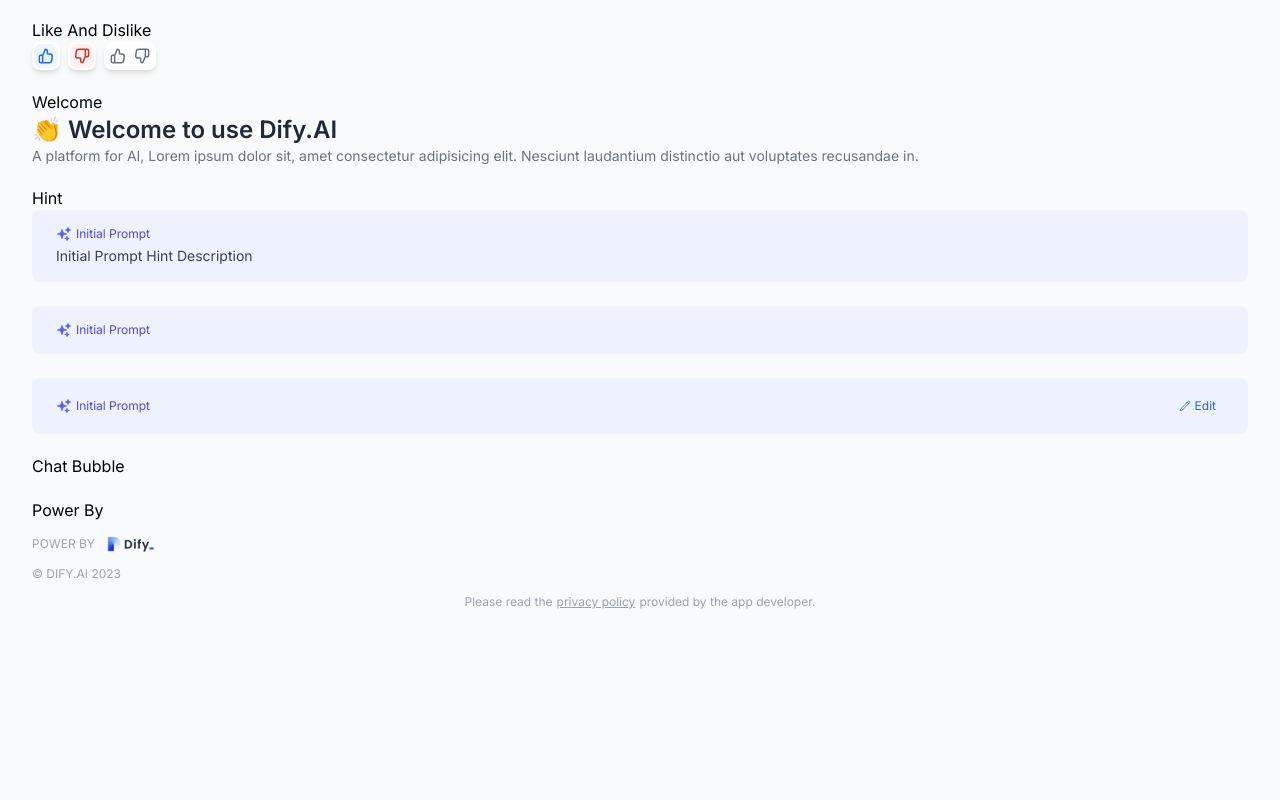
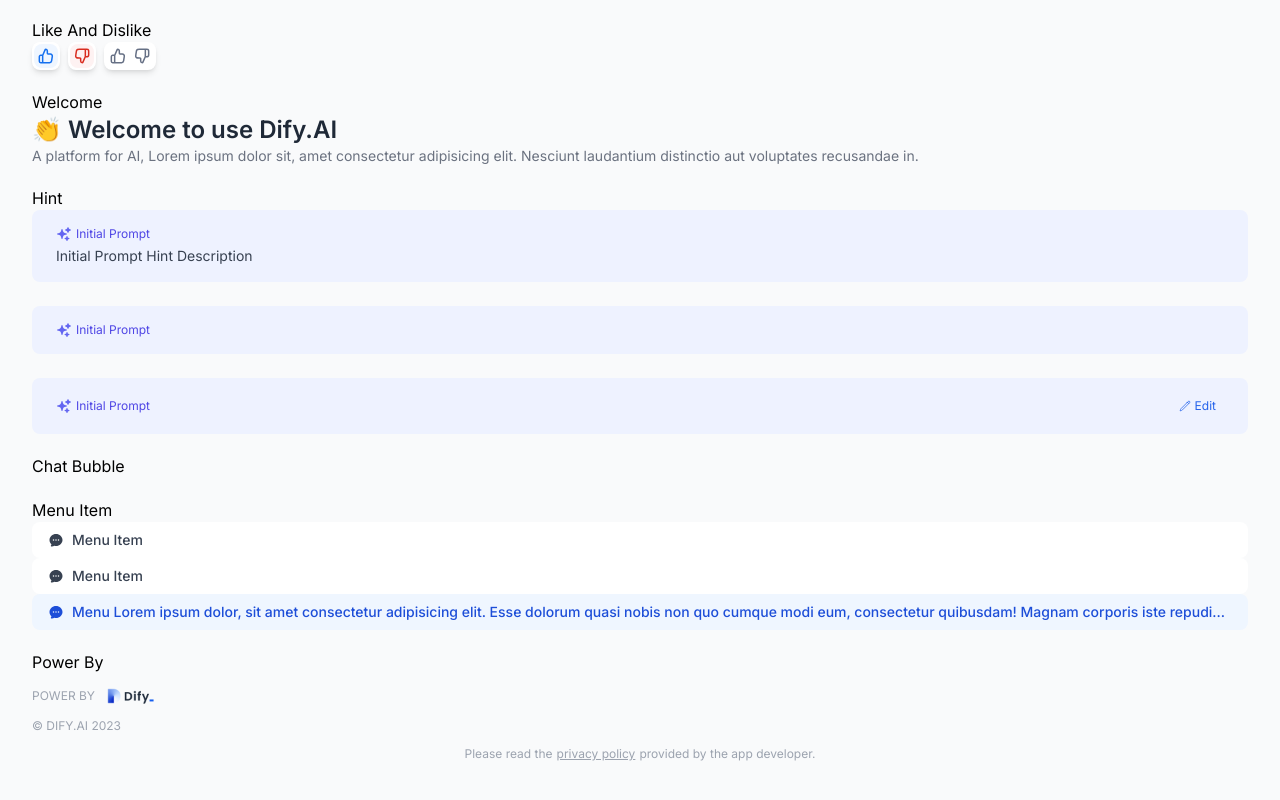
Before and after one commit to langgenius/dify-conversation, a Next.js app: page /components in a window 1280 px wide. Shown: the part 1018-1818 px from the top of the page. Before the commit the page ends 1700 px from the top, so only its background shows below. Built offline with nearby package versions, Linux system fonts and the light colour scheme.

Commit message:
feat: add menu item

```diff
--- a/app/components/main.tsx
+++ b/app/components/main.tsx
@@ -13,6 +13,7 @@
 import Welcome from '@/components/welcome'
 import Hint from '@/components/hint'
 import Form from '@/components/form'
+import MenuItem from '@/components/menu-item'
 
 const Main = () => {
   const [value, setValue] = useState('Hello')
@@ -151,6 +152,16 @@
       <div>
         <h2>Chat Bubble</h2>
       </div>
+      <div className='flex flex-col'>
+        <h2>Menu Item</h2>
+        <MenuItem text='Menu Item' onClick={() => {}} />
+        <MenuItem text='Menu Item' onClick={() => {}} />
+        <MenuItem
+          text='Menu Lorem ipsum dolor, sit amet consectetur adipisicing elit. Esse dolorum quasi nobis non quo cumque modi eum, consectetur quibusdam! Magnam corporis iste repudiandae laborum dolore vero aspernatur distinctio architecto repellendus, molestiae dolor est magni sed debitis alias excepturi, accusantium maiores! Ipsam modi aperiam quos? Ipsum omnis esse blanditiis saepe labore.'
+          onClick={() => {}}
+          active
+        />
+      </div>
 
       <div className='flex flex-col gap-3'>
         <h2>Power By</h2>
--- /dev/null
+++ b/components/menu-item/index.tsx
@@ -0,0 +1,22 @@
+'use client'
+import React, { FC } from 'react'
+import cn from 'classnames'
+import styles from './style.module.scss'
+import ChatBubble from '@heroicons/react/24/solid/ChatBubbleOvalLeftEllipsisIcon'
+
+interface MenuItemProps {
+  active?: boolean
+  text: string
+  onClick: () => void
+}
+
+const MenuItem: FC<MenuItemProps> = ({ active = false, text }) => {
+  return (
+    <div className={cn(styles.item, active && styles.active)}>
+      <ChatBubble className='w-4 h-4 inline-flex shrink-0' />
+      <div className='truncate overflow-hidden w-32 sm:w-full'>{text}</div>
+    </div>
+  )
+}
+
+export default MenuItem
--- /dev/null
+++ b/components/menu-item/style.module.scss
@@ -0,0 +1,12 @@
+.item {
+  @apply flex w-full px-4 py-2 items-center gap-2 text-sm font-medium h-9 rounded-lg;
+  @apply text-gray-700 bg-white;
+  @apply cursor-pointer;
+
+  &:hover {
+    @apply text-blue-700 bg-blue-50;
+  }
+  &.active {
+    @apply text-blue-700 bg-blue-50;
+  }
+}
```
